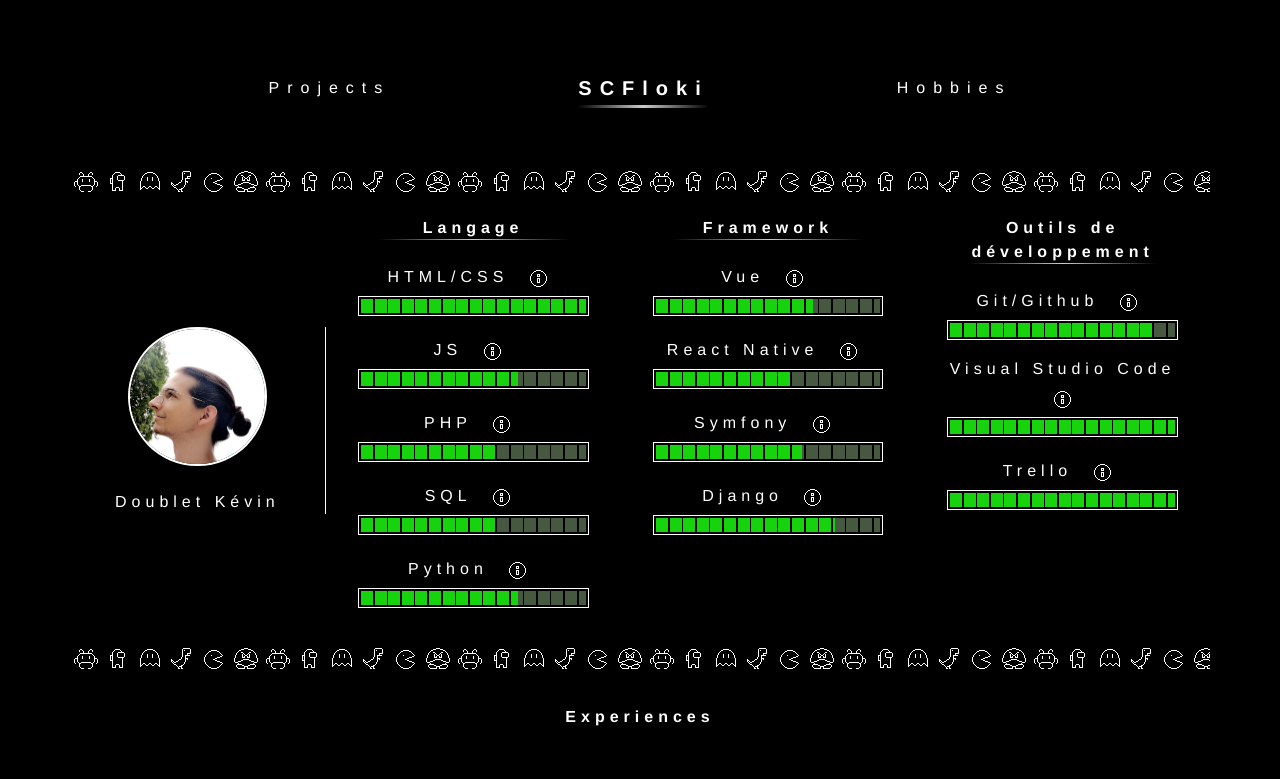
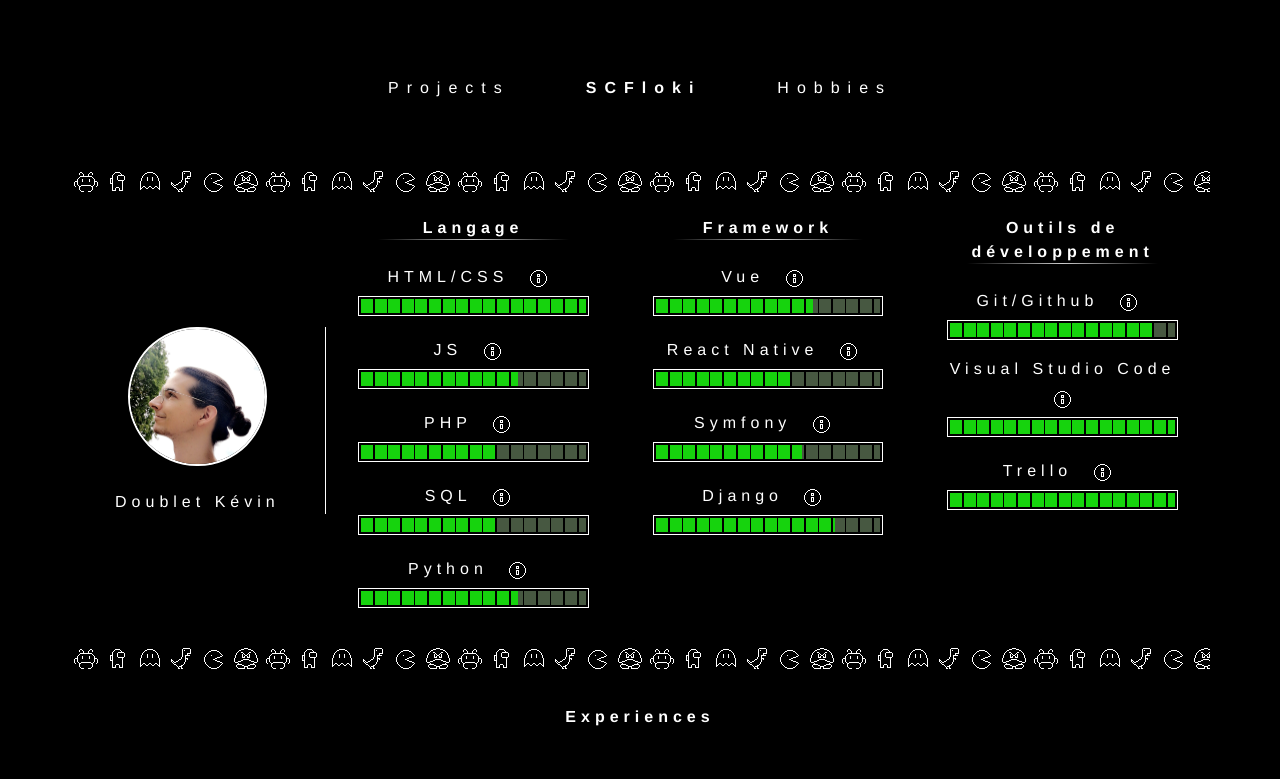
Before and after one commit to SCFloki/Portfolio-Github, a Vue app: page / in a window 1280 px wide. Shown: the top 779 px of the page. Built offline with nearby package versions, Linux system fonts and the light colour scheme.

Commit message:
Update App.vue
fix responsive navigation

```diff
--- a/src/App.vue
+++ b/src/App.vue
@@ -5,7 +5,7 @@
           <b-navbar-nav>
             <b-collapse id="nav-collapse" is-nav>
               <b-nav-item id="nav-item"><router-link to="/projects">Projects</router-link></b-nav-item>
-              <b-navbar-brand id="navbar-brand"><router-link to="/">SCFloki</router-link></b-navbar-brand>
+              <b-nav-item id="navbar-brand"><router-link to="/">SCFloki</router-link></b-nav-item>
               <b-nav-item id="nav-item"><router-link to="/game">Hobbies</router-link></b-nav-item>
             </b-collapse>
           </b-navbar-nav>
@@ -37,14 +37,9 @@ html, body {
 
 
 #navbar-brand {
-  margin-right: 180px;
-  margin-left: 180px;
   font-weight: bold;
-  background:
-  linear-gradient(97deg, rgba(255,255,255,0) 0%, rgba(255,255,255,0.8) 50%, rgba(255,255,255,0) 100%)
-    bottom
-    no-repeat;
-  background-size:100% 3px;
+  padding-right: 60px;
+  padding-left: 60px;
 }
 
 #navbar-collapse {
```
